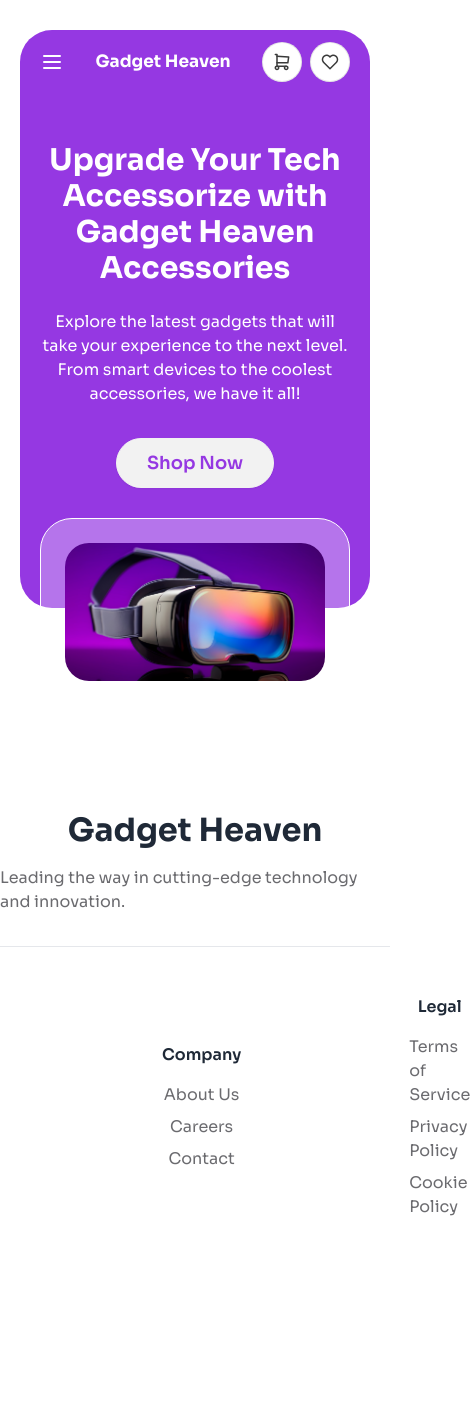
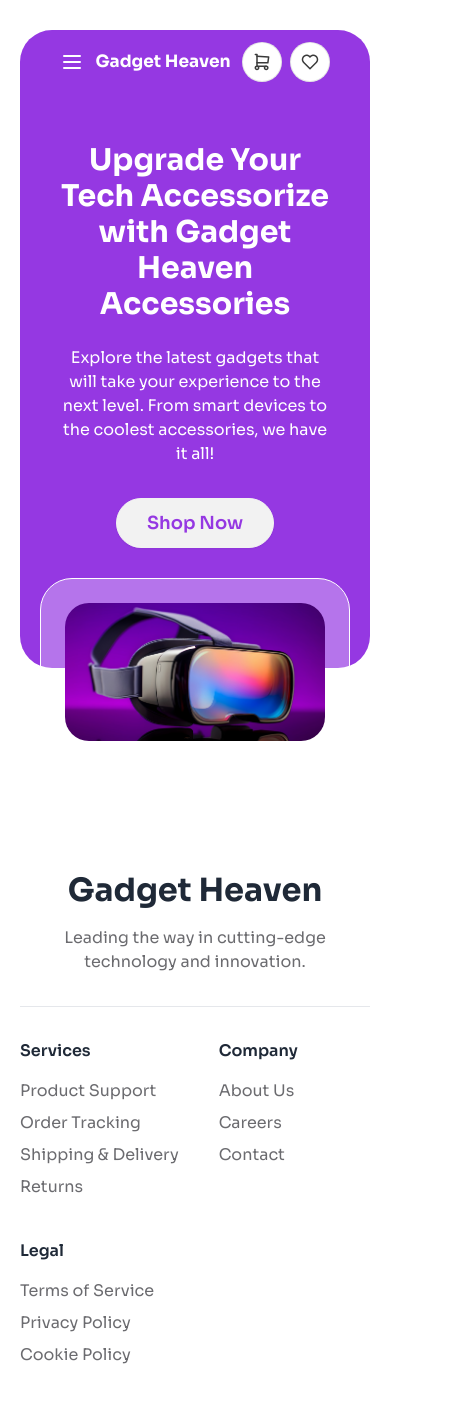
Before and after one commit to kawsersimanto/gadget-heaven, a React (Vite) app: page / in a window 390 px wide. Shown: the top 1402 px of the page, 470 px wide, since content can reach past the window. Before the commit the page ends 1335 px from the top, so only its background shows below. Built offline with nearby package versions, Linux system fonts and the light colour scheme.

Commit message:
made footer responsive

```diff
--- a/src/shared/Footer.jsx
+++ b/src/shared/Footer.jsx
@@ -34,19 +34,19 @@
       <div className="container">
         <div className="flex flex-col items-center justify-center gap-3">
           <h2 className="text-[32px] font-bold">Gadget Heaven</h2>
-          <p className="text-light-gray-200">
+          <p className="text-light-gray-200 text-center">
             Leading the way in cutting-edge technology and innovation.
           </p>
         </div>
         <hr className="my-8" />
-        <div className="flex items-center justify-center gap-[168px]">
+        <div className="flex sm:flex-nowrap flex-wrap sm:items-center sm:justify-center lg:gap-[168px] sm:gap-20 gap-10">
           {menuSections.map((section, index) => (
             <div
               key={index}
-              className="flex flex-col items-center justify-center"
+              className="flex flex-col lg:items-center lg:justify-center"
             >
               <h3 className="mb-4 font-semibold">{section.title}</h3>
-              <ul className="flex flex-col gap-2 items-center">
+              <ul className="flex flex-col gap-2 sm:items-center">
                 {section.items.map((item, idx) => (
                   <li key={idx}>
                     <Link
--- a/tailwind.config.js
+++ b/tailwind.config.js
@@ -6,7 +6,7 @@
   theme: {
     extend: {
       container: {
-        DEFAULT: "1280px",
+        padding: "20px",
         center: true,
         screens: {
           DEFAULT: "1280px",
```
